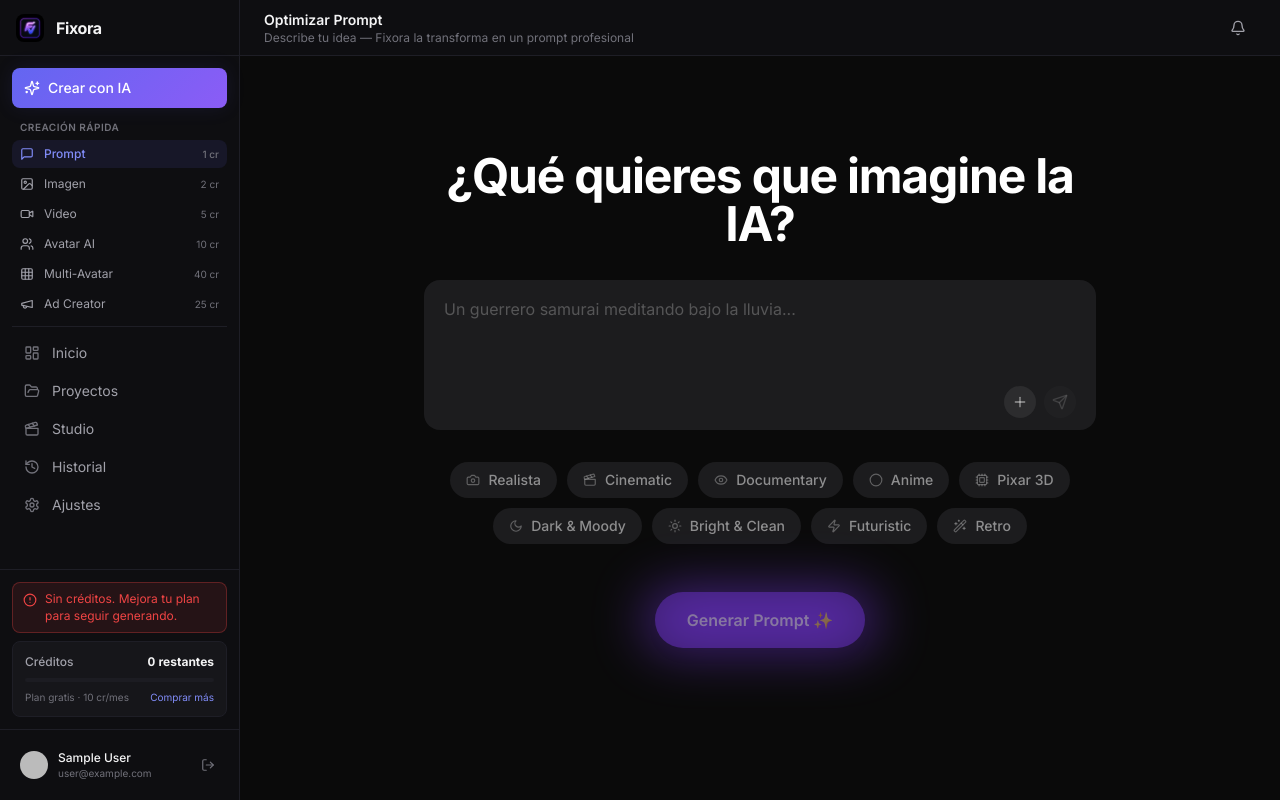
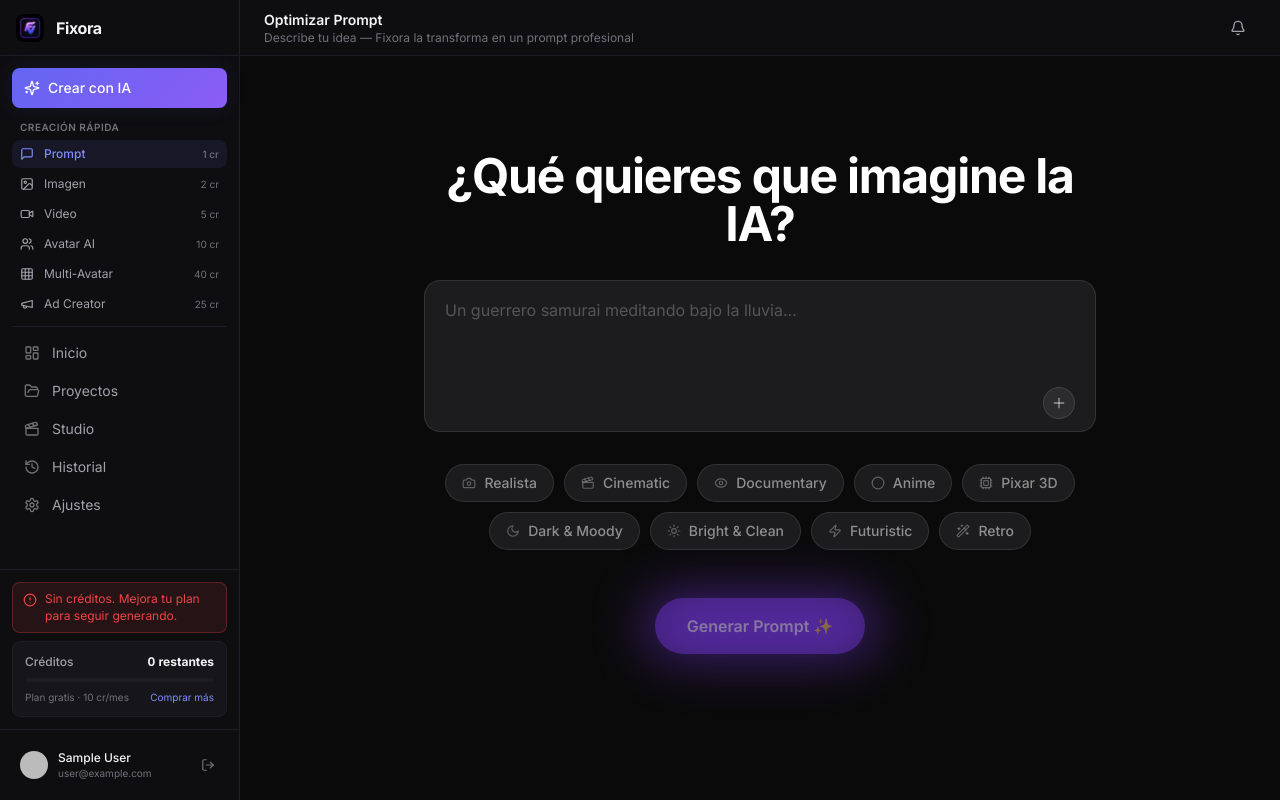
Before and after one commit to fixoraoficialai-max/fixora, a Next.js app: page /create/prompt in a window 1280 px wide. Built offline with nearby package versions, Linux system fonts and the light colour scheme; no server answers; the database is empty; sample sign-in values are in the browser's storage.

Commit message:
fix: add borders to input/chips, remove duplicate send button

```diff
--- a/src/app/(dashboard)/create/prompt/page.tsx
+++ b/src/app/(dashboard)/create/prompt/page.tsx
@@ -3,7 +3,6 @@
 import { useState, useRef, useCallback } from "react";
 import {
   Plus,
-  Send,
   Copy,
   Check,
   RefreshCw,
@@ -202,7 +201,7 @@ export default function QuickPromptPage() {
           </h1>
 
           {/* ── Input box ────────────────────────────────────────────────── */}
-          <div className="w-full rounded-2xl bg-[#1c1c1e] px-5 pt-4 pb-3 flex flex-col gap-3">
+          <div className="w-full rounded-2xl bg-[#1c1c1e] border border-white/10 px-5 pt-4 pb-3 flex flex-col gap-3">
 
             {/* Image preview thumbnail */}
             {imagePreview && (
@@ -233,25 +232,14 @@ export default function QuickPromptPage() {
               className="w-full resize-none bg-transparent text-white/90 placeholder:text-white/25 text-base leading-relaxed outline-none"
             />
 
-            {/* Bottom row: + and send */}
-            <div className="flex items-center justify-end gap-2">
+            {/* Bottom row: + attach only */}
+            <div className="flex items-center justify-end">
               <button
                 type="button"
                 onClick={() => fileInputRef.current?.click()}
-                className="h-8 w-8 flex items-center justify-center rounded-full bg-[#2c2c2e] text-white/50 hover:text-white/80 transition-colors"
+                className="h-8 w-8 flex items-center justify-center rounded-full bg-[#2c2c2e] border border-white/10 text-white/50 hover:text-white/80 transition-colors"
               >
                 <Plus className="h-4 w-4" />
-              </button>
-              <button
-                type="button"
-                onClick={handleGenerate}
-                disabled={input.trim().length < 5 || isLoading}
-                className="h-8 w-8 flex items-center justify-center rounded-full bg-[#2c2c2e] text-white/50 hover:text-white/80 disabled:opacity-30 transition-colors"
-              >
-                {isLoading
-                  ? <RefreshCw className="h-4 w-4 animate-spin" />
-                  : <Send className="h-4 w-4" />
-                }
               </button>
             </div>
           </div>
@@ -264,10 +252,10 @@ export default function QuickPromptPage() {
                 type="button"
                 onClick={() => setStyle(style === s ? "" : s)}
                 className={cn(
-                  "flex items-center gap-2 rounded-full px-4 py-2 text-sm font-medium transition-all",
+                  "flex items-center gap-2 rounded-full px-4 py-2 text-sm font-medium transition-all border",
                   style === s
-                    ? "bg-[#3a3a3c] text-white ring-1 ring-white/20"
-                    : "bg-[#1c1c1e] text-white/50 hover:bg-[#2c2c2e] hover:text-white/70"
+                    ? "bg-[#3a3a3c] text-white border-white/25"
+                    : "bg-[#1c1c1e] text-white/50 border-white/10 hover:bg-[#2c2c2e] hover:text-white/70 hover:border-white/20"
                 )}
               >
                 <span className="opacity-60">{STYLE_ICONS[s]}</span>
```
